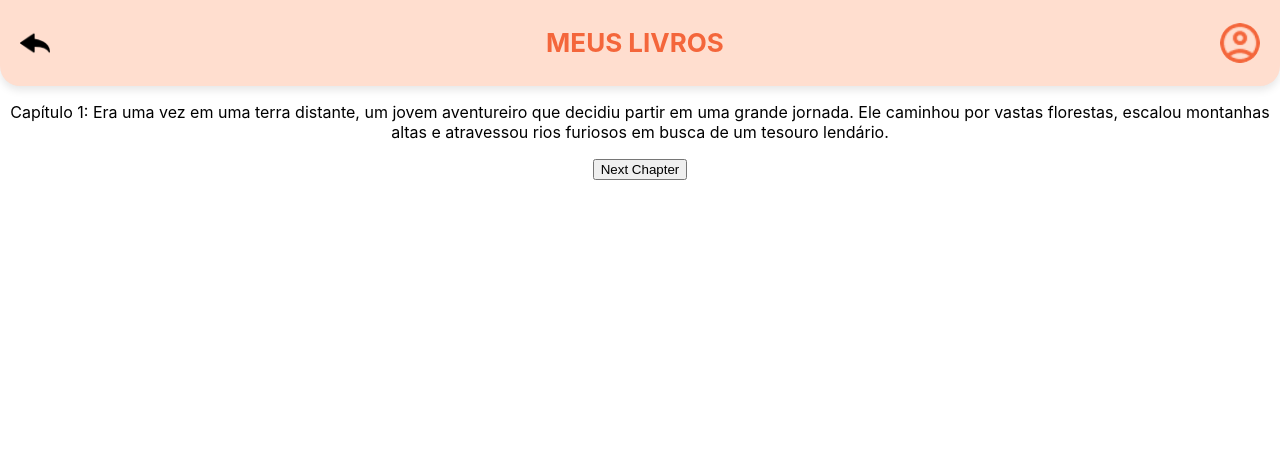
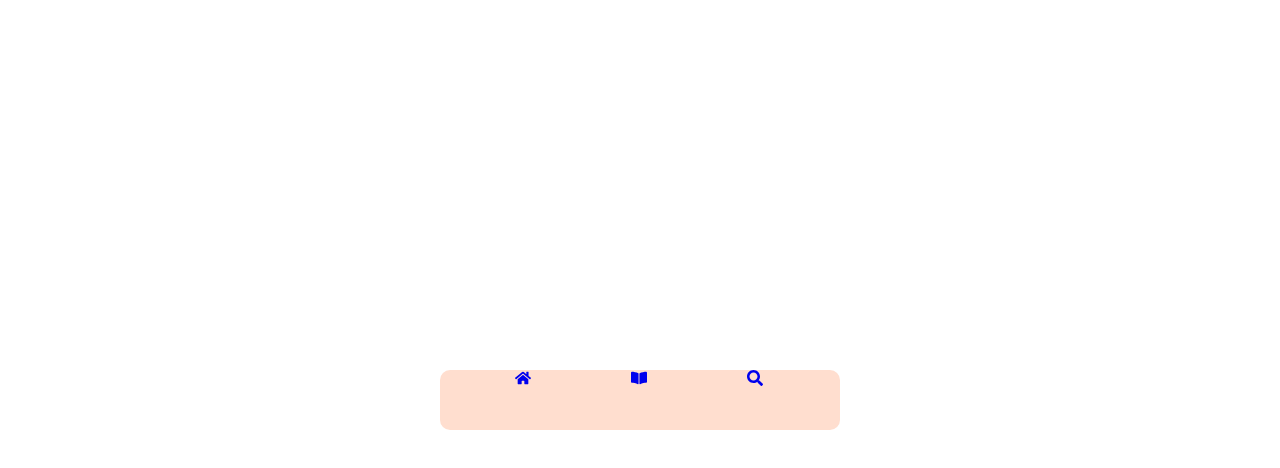
Before and after one commit to AGES-2024-2-VIR/VIR---frontend, a React (Create React App) app in the folder vir/: page / in a window 1280 px wide. Shown: the top 468 px of the page. Built offline with nearby package versions, Linux system fonts and the light colour scheme.

Commit message:
navBar iniciado

```diff
--- a/vir/package.json
+++ b/vir/package.json
@@ -8,6 +8,7 @@
     "@testing-library/user-event": "^13.5.0",
     "react": "^18.3.1",
     "react-dom": "^18.3.1",
+    "react-icons": "^5.3.0",
     "react-router-dom": "^6.26.1",
     "react-scripts": "5.0.1",
     "vir": "file:",
--- a/vir/src/App.js
+++ b/vir/src/App.js
@@ -2,20 +2,24 @@ import './App.css';
 import React from 'react';
 import Header from './components/bookshelf/bookshelf';
 import BookReader from './components/reader/bookreader';
+import Navbar from './components/footer-component/footer';
 
 
 
 function App() {
   return (
     <div className="App">
-      <Header />
+
+      <main>
+
+          <Navbar></Navbar>
+      </main>
+    </div>
+  );
 
 
-      <BookReader />
 
 
-    </div>
-  );
 }
 
 export default App;
--- /dev/null
+++ b/vir/src/components/footer-component/footer.js
@@ -0,0 +1,41 @@
+import { FaHome } from "react-icons/fa";
+import { FaBookOpen } from "react-icons/fa";
+import { FaSearch } from "react-icons/fa";
+import './style.css';
+
+
+function Navbar() {
+  return (
+    <body>
+    <div className="navigation">
+      <ul>
+        <li className="list">
+          <a href="#">
+            <span className="icon">
+              <FaHome className= "home-outline" />
+            </span>
+          </a>
+        </li>
+
+        <li className="list">
+          <a href="#">
+            <span className="icon">
+            <FaBookOpen className= "book-outline" />
+            </span>
+          </a>
+        </li>
+
+        <li className="list">
+          <a href="#">
+            <span className="icon">
+              <FaSearch className= "search-outline"/>
+            </span>
+          </a>
+        </li>
+      </ul>
+    </div>
+    </body>
+  );
+}
+
+export default Navbar;
--- /dev/null
+++ b/vir/src/components/footer-component/style.css
@@ -0,0 +1,52 @@
+*
+{
+    margin: 0;
+    padding: 0;
+    box-sizing: border-box;
+
+}
+
+body
+{
+
+    display: flex;
+    margin: 0;
+    padding: 0;
+    box-sizing: border-box;
+    justify-content: center;
+    align-items: center;
+    min-height: 100vh;
+
+}
+
+.navigation
+{
+
+    position: relative;
+    width: 400px;
+    height: 60px;
+    background-color: #FFDECF;
+    display: flex;
+    justify-content: center;
+    align-items: center;
+    border-radius: 10px;
+}
+
+.navigation ul
+{
+
+    display: flex;
+    width: 350px;
+
+
+}
+
+.navigation ul li
+{
+
+    list-style: none;
+    position: relative;
+    width: 116px;
+    height: 60px;
+    z-index: 2;
+}
```
Also changed, not shown: 1 other file (tests, documents, lock files or other folders).
